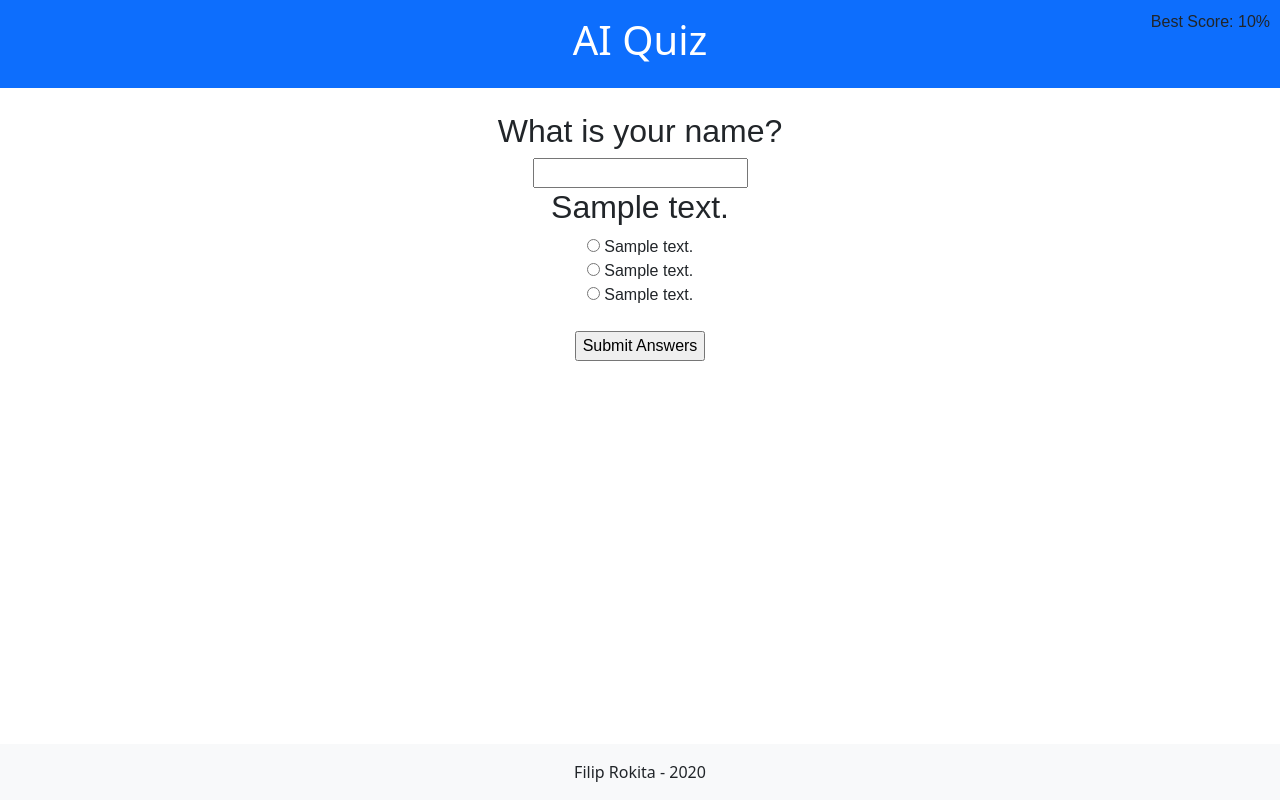
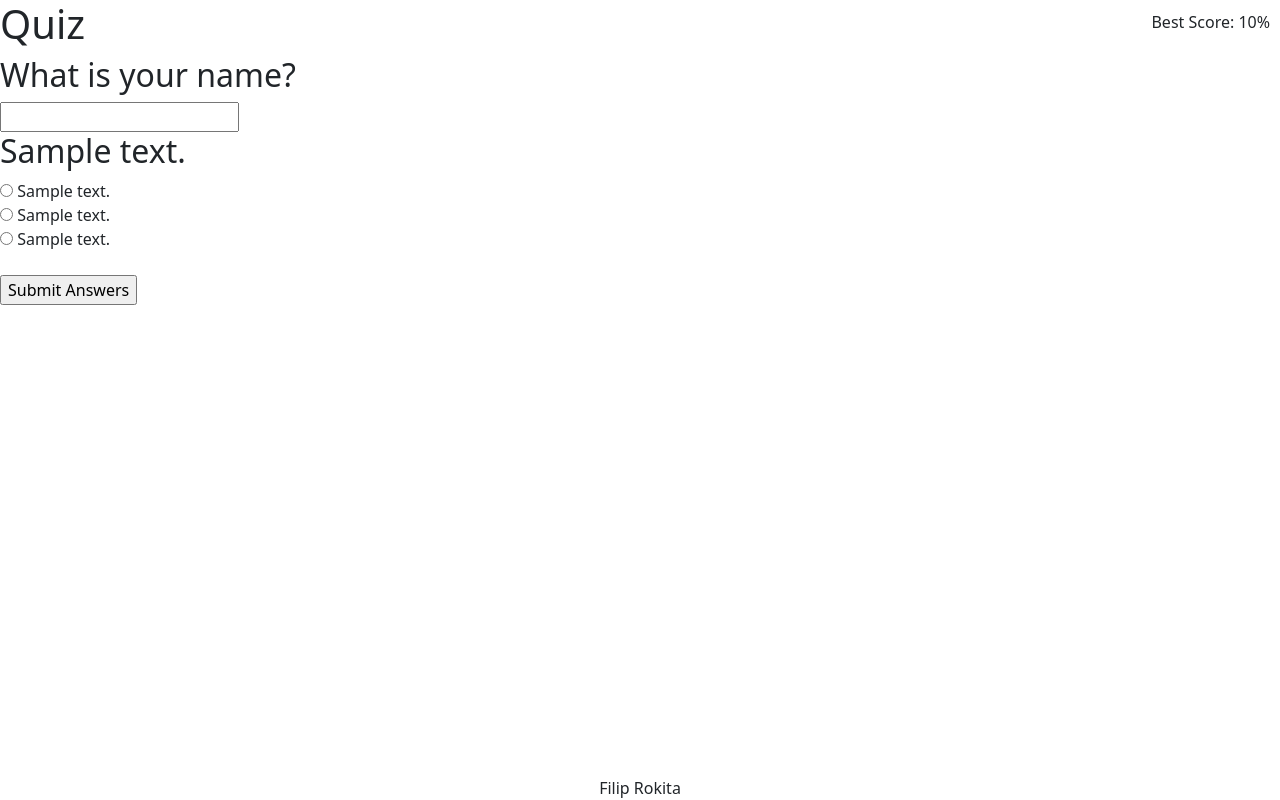
Before and after one commit to FilipRokita/python-ai-quiz, a Flask app: template templates/index.html in a window 1280 px wide. Run offline with Flask 3, Linux system fonts and the light colour scheme; tables that the repository leaves empty hold one stand-in row (values such as "Sample post"); the template is opened without the code that fills it: values that come from a table or form of the project are taken from there, most other values are stand-ins (such as "Sample title", 1, 10 or a date in 2020).

Commit message:
Update layout template to use Bootstrap 5.3.3 and simplify structure

```diff
--- a/templates/layout.html
+++ b/templates/layout.html
@@ -5,30 +5,26 @@
     <meta name="viewport" content="width=device-width, initial-scale=1.0">
     <title>Quiz: {% block title %}{% endblock %}</title>
 
-    <!-- Bootstrap CDN -->
-    <link rel="stylesheet" href="https://cdn.jsdelivr.net/npm/bootstrap@5.3.0/dist/css/bootstrap.min.css">
+    <!-- Bootstrap -->
+     <link href="https://cdn.jsdelivr.net/npm/bootstrap@5.3.3/dist/css/bootstrap.min.css" rel="stylesheet" integrity="sha384-QWTKZyjpPEjISv5WaRU9OFeRpok6YctnYmDr5pNlyT2bRjXh0JMhjY6hW+ALEwIH" crossorigin="anonymous">
 
-    <!-- Custom CSS styles -->
+    <!-- CSS styles -->
     <link rel="stylesheet" href="{{ url_for('static', filename='styles.css') }}">
 </head>
-<body class="d-flex flex-column min-vh-100">
-
+<body>
     <!-- Header -->
-    <header class="bg-primary text-white text-center py-3">
-        <h1>AI Quiz</h1>
+    <header>
+        <h1>Quiz</h1>
     </header>
 
     <!-- Main content -->
-    <main class="container flex-grow-1 mt-4">
+    <main>
         {% block main %}{% endblock %}
     </main>
 
-    <!-- Footer -->
-    <footer class="bg-light text-center py-3 mt-auto">
-        Filip Rokita - {{ year }}
+    <!-- Footer with information about the author -->
+    <footer>
+        Filip Rokita
     </footer>
-
-    <!-- Bootstrap JS (optional, but needed for some Bootstrap components) -->
-    <script src="https://cdn.jsdelivr.net/npm/bootstrap@5.3.0/dist/js/bootstrap.bundle.min.js"></script>
 </body>
 </html>
```
